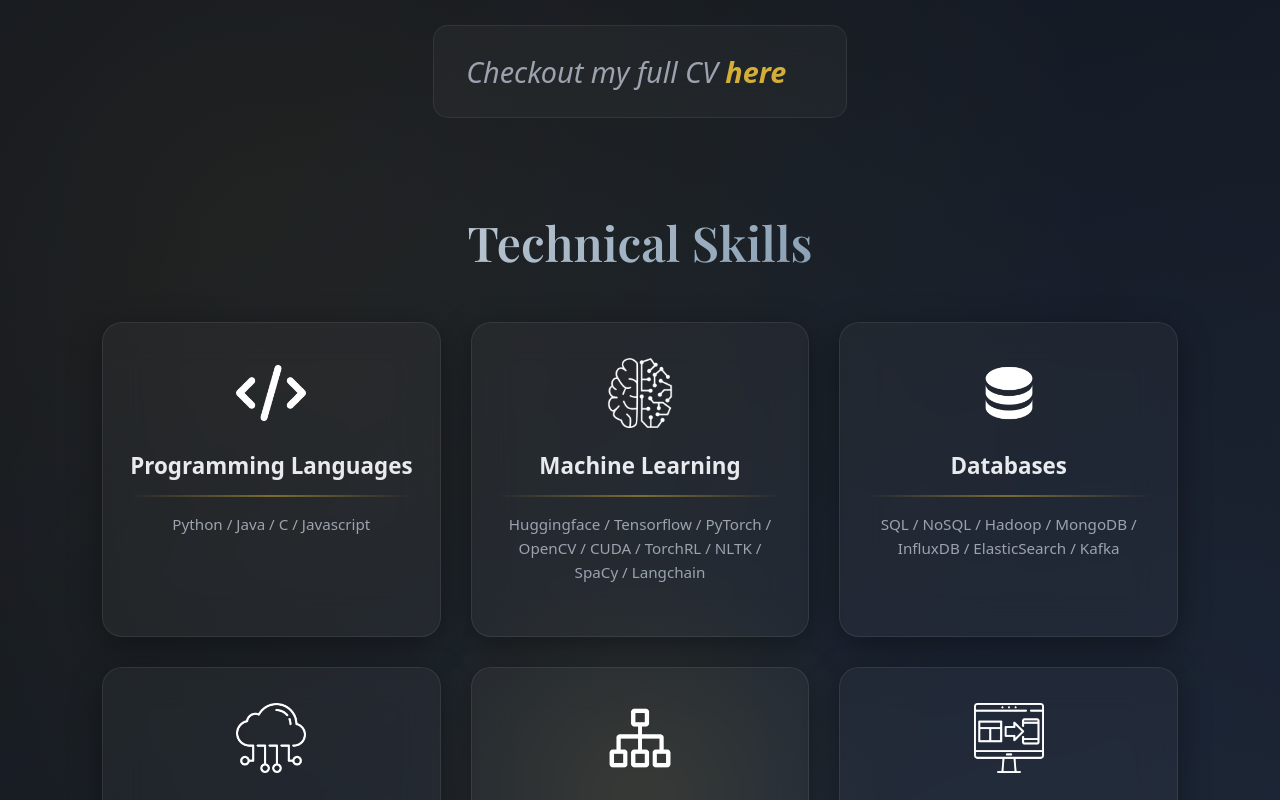
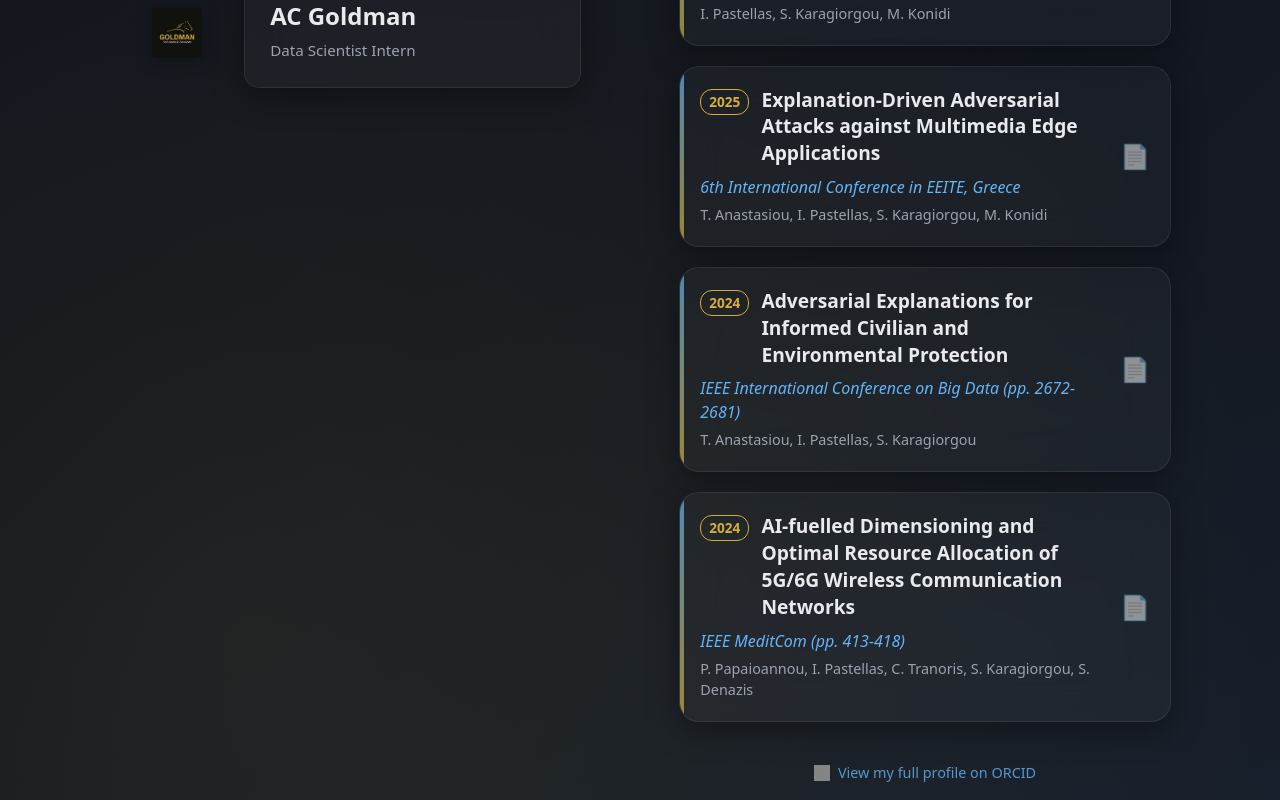
Before and after one commit to SOCAIT/ip-website, a Next.js app: page / in a window 1280 px wide. Shown: the part 1220-2020 px from the top of the page. Built offline with nearby package versions, Linux system fonts and the light colour scheme; grey boxes are pictures that could not be loaded.

Commit message:
added pubs

```diff
--- a/src/components/Home.js
+++ b/src/components/Home.js
@@ -6,6 +6,7 @@ import { loadSlim } from "@tsparticles/slim";
 import WorkExperience from "./WorkExperience";
 import Skills from "./Skills";
 import Education from "./Education";
+import Publications from "./Publications";
 import { Container, Row, Col, Form, Button } from 'react-bootstrap';
 
 import { motion } from 'framer-motion';
@@ -147,6 +148,7 @@ function Home() {
         </Col>
         <Col  lg='6'>
           <Education />
+          <Publications />
         </Col>
 
 
--- /dev/null
+++ b/src/components/Publications.js
@@ -0,0 +1,79 @@
+"use client";
+import React from 'react';
+import './css/Publications.css';
+
+const publications = [
+  {
+    title: "Adaptive Policy-Driven Network Intelligence for Edge-to-Cloud Continuum",
+    venue: "31st ICE IEEE/ITMC Conference (Valencia, Spain)",
+    year: "2025",
+    link: "https://orcid.org/0009-0008-2648-7910", // Using ORCID profile as fallback link since specific URL wasn't provided
+    authors: "I. Pastellas, S. Karagiorgou, M. Konidi"
+  },
+  {
+    title: "Explanation-Driven Adversarial Attacks against Multimedia Edge Applications",
+    venue: "6th International Conference in EEITE, Greece",
+    year: "2025",
+    link: "https://www.cygnus-project.eu/images/publications/Explanation_Driven_Adversarial_Attacks_against_Multimedia_Edge_Applications_1.pdf",
+    authors: "T. Anastasiou, I. Pastellas, S. Karagiorgou, M. Konidi"
+  },
+  {
+    title: "Adversarial Explanations for Informed Civilian and Environmental Protection",
+    venue: "IEEE International Conference on Big Data (pp. 2672-2681)",
+    year: "2024",
+    link: "https://www.cygnus-project.eu/images/publications/2024_Adversarial-Explanations-for-Informed-Civilian.pdf", // Found likely link
+    authors: "T. Anastasiou, I. Pastellas, S. Karagiorgou"
+  },
+  {
+    title: "AI-fuelled Dimensioning and Optimal Resource Allocation of 5G/6G Wireless Communication Networks",
+    venue: "IEEE MeditCom (pp. 413-418)",
+    year: "2024",
+    link: "https://ieeexplore.ieee.org/document/10635639", // Found likely link
+    authors: "P. Papaioannou, I. Pastellas, C. Tranoris, S. Karagiorgou, S. Denazis"
+  }
+];
+
+function Publications() {
+  return (
+    <section id="publications" className="publications-section">
+      <h2 className="publications-title">Publications</h2>
+      <div className="publications-container">
+        {publications.map((pub, index) => (
+          <a
+            href={pub.link}
+            target="_blank"
+            rel="noopener noreferrer"
+            className="publication-item"
+            key={index}
+          >
+            <div className="publication-content">
+              <div className="publication-header">
+                <span className="publication-year">{pub.year}</span>
+                <h3>{pub.title}</h3>
+              </div>
+              <p className="publication-venue">{pub.venue}</p>
+              <p className="publication-authors">{pub.authors}</p>
+            </div>
+            <div className="publication-icon">
+              📄
+            </div>
+          </a>
+        ))}
+
+        <div className="orcid-container">
+            <a
+              href="https://orcid.org/0000-0002-1193-6280"
+              target="_blank"
+              rel="noopener noreferrer"
+              className="orcid-link"
+            >
+              <img src="https://orcid.org/sites/default/files/images/orcid_16x16.png" alt="ORCID logo" className="orcid-logo" />
+              View my full profile on ORCID
+            </a>
+        </div>
+      </div>
+    </section>
+  );
+}
+
+export default Publications;
--- a/src/components/WorkExperience.js
+++ b/src/components/WorkExperience.js
@@ -16,19 +16,7 @@ function WorkExperience() {
             <p className="work-details">Leading full-stack projects, around AI systems( LLM, RLHF) with Mobile/Web Apps.</p>
           </div>
         </div> */}
-        {/* <div className="work-experience-item">
-          <div className="work-logo-column">
-            <img src={require("../assets/wargaming.png")} alt="Crunchyroll" className="work-logo" />
-          </div>
-          <div className="work-description-column">
-            <h3>Wargaming</h3>
-            <p>Research collaboration / Reinforcement Learning</p>
-            <p className="work-details">Offline Reinforcement Learning in World of Tanks, Off-Policy Evaluation</p>
-            <p className="work-details">2024-2025</p>
-
-          </div>
-        </div> */}
-        <div className="work-experience-item">
+         <div className="work-experience-item">
           <div className="work-logo-column">
             <img src="/assets/ubitech.jpeg"alt="Pixstory" className="work-logo" />
           </div>
@@ -40,6 +28,19 @@ function WorkExperience() {
 
           </div>
         </div>
+        <div className="work-experience-item">
+          <div className="work-logo-column">
+            <img src="/assets/wargaming.png" alt="Crunchyroll" className="work-logo" />
+          </div>
+          <div className="work-description-column">
+            <h3>Wargaming</h3>
+            <p>Research collaboration / Reinforcement Learning</p>
+            <p className="work-details">Offline Reinforcement Learning in World of Tanks, Off-Policy Evaluation</p>
+            <p className="work-details">2024-2025</p>
+
+          </div>
+        </div>
+
 
         <div className="work-experience-item">
           <div className="work-logo-column">
--- /dev/null
+++ b/src/components/css/Publications.css
@@ -0,0 +1,160 @@
+.publications-section {
+  padding: 30px 0;
+  background: transparent;
+  color: var(--text-primary);
+  text-align: center;
+}
+
+.publications-title {
+  font-size: clamp(2rem, 4vw, 3rem);
+  margin-bottom: 30px;
+  font-weight: 600;
+  background: linear-gradient(135deg, #e8eaed 0%, #64b5f6 100%);
+  -webkit-background-clip: text;
+  -webkit-text-fill-color: transparent;
+  background-clip: text;
+  font-family: 'Playfair Display', serif;
+}
+
+.publications-container {
+  display: flex;
+  flex-direction: column;
+  align-items: center;
+  gap: 20px;
+}
+
+.publication-item {
+  display: flex;
+  justify-content: space-between;
+  align-items: center;
+  text-align: left;
+  padding: 20px;
+  width: 90%;
+  max-width: 900px;
+  background: var(--glass-bg);
+  backdrop-filter: blur(20px);
+  border: 1px solid var(--glass-border);
+  border-radius: 20px;
+  text-decoration: none;
+  transition: all 0.3s cubic-bezier(0.4, 0, 0.2, 1);
+  box-shadow: 0 8px 32px 0 rgba(0, 0, 0, 0.37);
+  position: relative;
+  overflow: hidden;
+}
+
+.publication-item::before {
+  content: '';
+  position: absolute;
+  left: 0;
+  top: 0;
+  height: 100%;
+  width: 4px;
+  background: linear-gradient(180deg, var(--accent-blue), var(--accent-gold));
+  opacity: 0.7;
+  transition: width 0.3s ease;
+}
+
+.publication-item:hover {
+  transform: translateY(-5px) translateX(5px);
+  background: rgba(255, 255, 255, 0.05);
+  border-color: var(--accent-blue);
+  box-shadow: 0 12px 48px 0 rgba(100, 181, 246, 0.2);
+}
+
+.publication-item:hover::before {
+  width: 6px;
+  opacity: 1;
+}
+
+.publication-content {
+  flex: 1;
+  padding-right: 20px;
+}
+
+.publication-header {
+  display: flex;
+  align-items: baseline;
+  gap: 12px;
+  margin-bottom: 8px;
+}
+
+.publication-year {
+  font-size: 0.85rem;
+  font-weight: 700;
+  color: var(--accent-gold);
+  border: 1px solid var(--accent-gold);
+  padding: 2px 8px;
+  border-radius: 12px;
+  white-space: nowrap;
+}
+
+.publication-item h3 {
+  font-size: 1.2rem;
+  margin: 0;
+  font-weight: 600;
+  color: var(--text-primary);
+  line-height: 1.4;
+}
+
+.publication-venue {
+  font-size: 1rem;
+  color: var(--accent-blue);
+  margin: 5px 0;
+  font-style: italic;
+}
+
+.publication-authors {
+  font-size: 0.9rem;
+  color: var(--text-secondary);
+  margin: 0;
+}
+
+.publication-icon {
+  font-size: 1.5rem;
+  opacity: 0.5;
+  transition: transform 0.3s ease, opacity 0.3s ease;
+}
+
+.publication-item:hover .publication-icon {
+  opacity: 1;
+  transform: scale(1.2) rotate(-10deg);
+}
+
+.orcid-container {
+    margin-top: 20px;
+    display: flex;
+    justify-content: center;
+}
+
+.orcid-link {
+    display: flex;
+    align-items: center;
+    gap: 8px;
+    color: var(--accent-blue);
+    text-decoration: none;
+    font-size: 0.9rem;
+    opacity: 0.8;
+    transition: opacity 0.3s;
+}
+
+.orcid-link:hover {
+    opacity: 1;
+    text-decoration: underline;
+}
+
+.orcid-logo {
+    width: 16px;
+    height: 16px;
+}
+
+@media (max-width: 768px) {
+  .publication-header {
+    flex-direction: column;
+    align-items: flex-start;
+    gap: 5px;
+  }
+
+  .publication-item {
+    flex-direction: row; /* Keep icon on right */
+  }
+}
```
